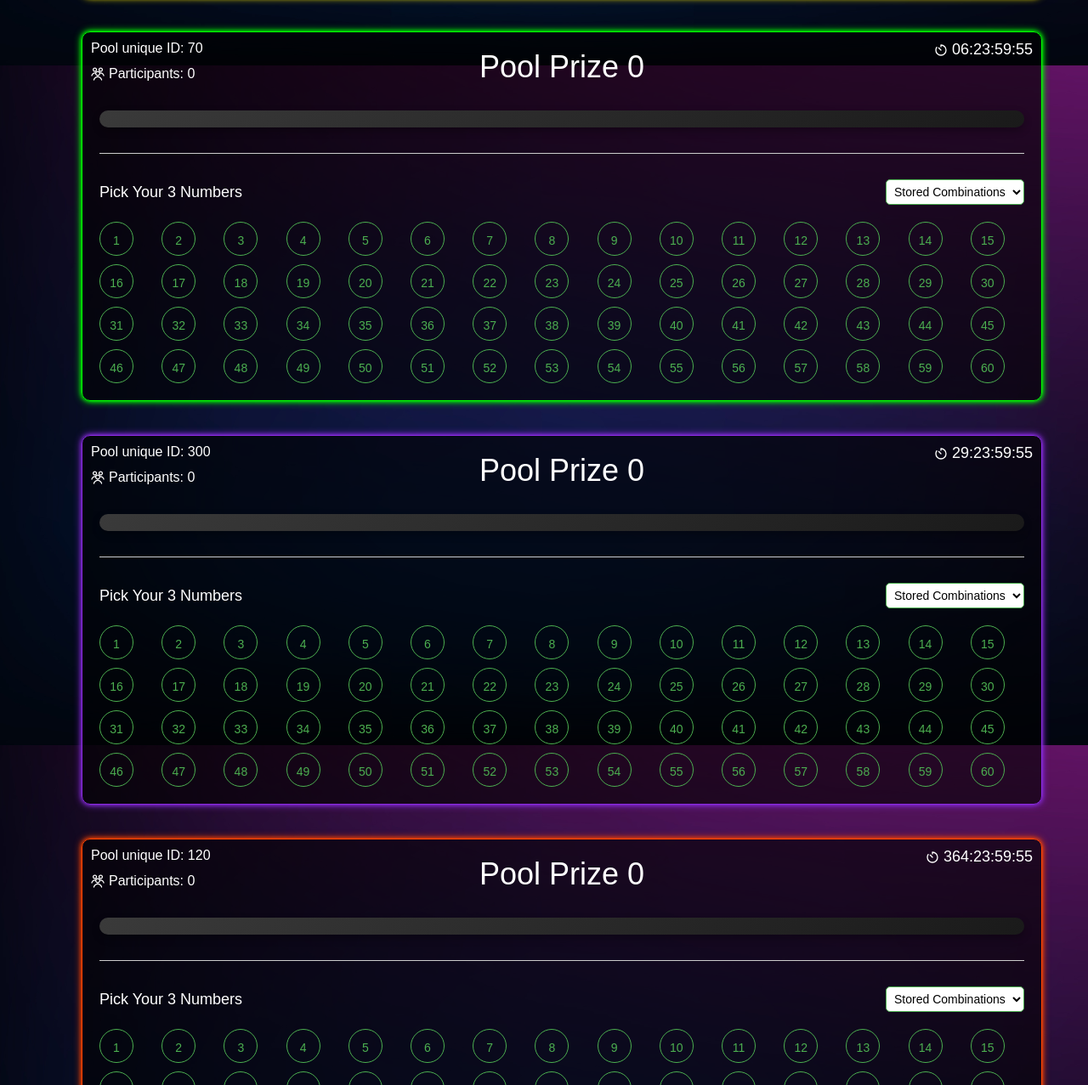
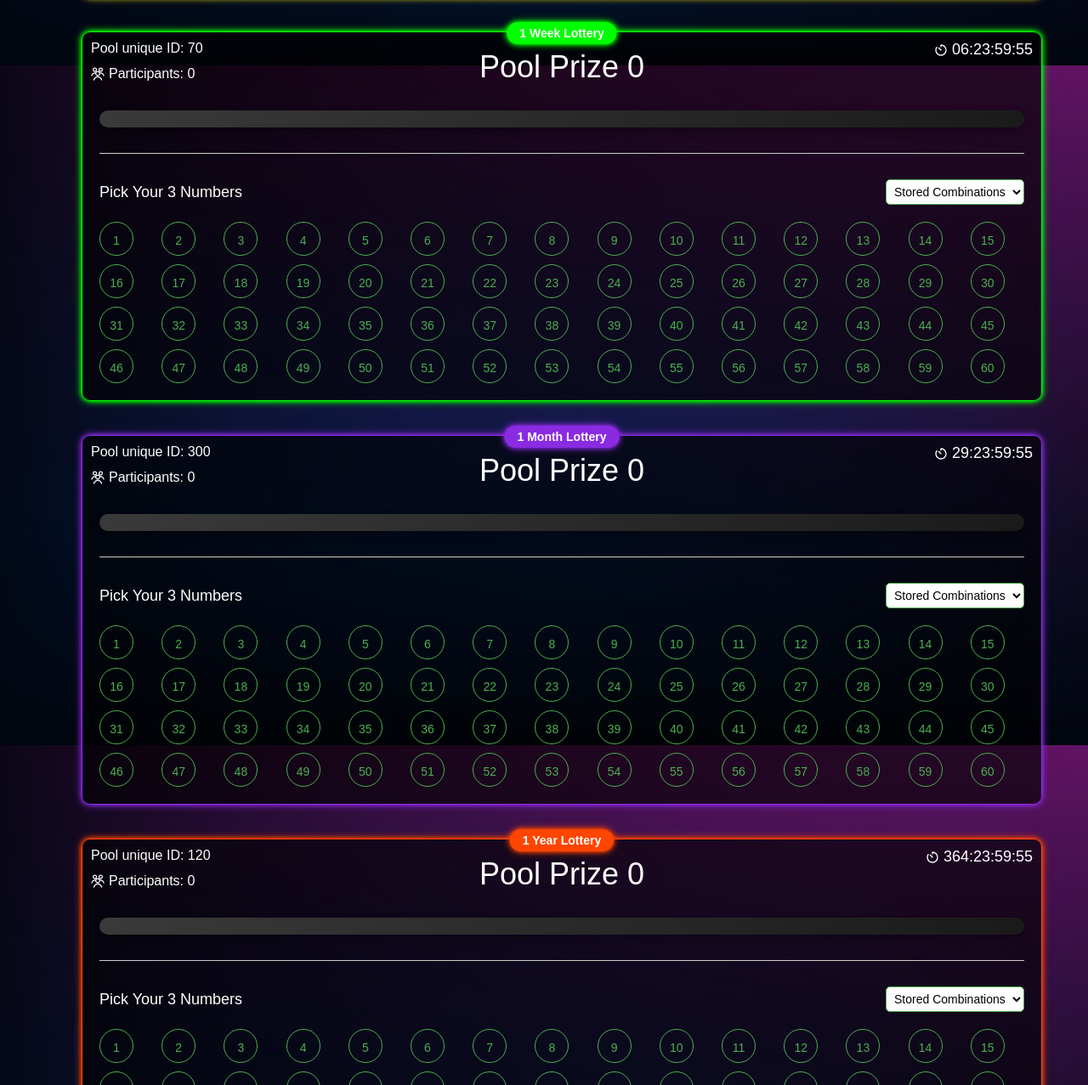
Before and after one commit to parhamvz73/Lot1, a plain HTML site: page index.html in a window 1280 px wide. Shown: the part 1523-2800 px from the top of the page at 85% size. Drawn offline with Linux system fonts and the light colour scheme.

Commit message:
badge for each pool added

```diff
--- a/index.html
+++ b/index.html
@@ -32,6 +32,9 @@
   <div class="container">
     <!-- Timer 1 -->
     <div class="countdown-wrapper" id="timer1">
+      <div class="lottery-badge">1 Minute Lottery</div> <!-- Badge -->
+      <!-- Dynamic Content -->
+      <div class="dynamic-content">
       <!-- Pool Unique ID -->
       <div class="pool-id">Pool unique ID: 1 Minute #0</div>
       <!-- Participants -->
@@ -78,14 +81,39 @@
         <input type="number" id="tickets" value="1" min="1" />
         <button class="btn-primary">Join Pool with 1 USDT</button>
       </div>
+      </div>
     </div>
 
     <!-- Repeat the same structure for other timers -->
-    <div class="countdown-wrapper" id="timer2"></div>
-    <div class="countdown-wrapper" id="timer3"></div>
-    <div class="countdown-wrapper" id="timer4"></div>
-    <div class="countdown-wrapper" id="timer5"></div>
-    <div class="countdown-wrapper" id="timer6"></div>
+    <!-- Timer 2 -->
+<div class="countdown-wrapper" id="timer2">
+  <div class="lottery-badge">1 Hour Lottery</div>
+  <div class="dynamic-content"></div>
+</div>
+
+<!-- Timer 3 -->
+<div class="countdown-wrapper" id="timer3">
+  <div class="lottery-badge">1 Day Lottery</div>
+  <div class="dynamic-content"></div>
+</div>
+
+<!-- Timer 4 -->
+<div class="countdown-wrapper" id="timer4">
+  <div class="lottery-badge">1 Week Lottery</div>
+  <div class="dynamic-content"></div>
+</div>
+
+<!-- Timer 5 -->
+<div class="countdown-wrapper" id="timer5">
+  <div class="lottery-badge">1 Month Lottery</div>
+  <div class="dynamic-content"></div>
+</div>
+
+<!-- Timer 6 -->
+<div class="countdown-wrapper" id="timer6">
+  <div class="lottery-badge">1 Year Lottery</div>
+  <div class="dynamic-content"></div>
+</div>
   </div>
 <!-- Modal -->
 <div id="wallet-modal" class="modal">
--- a/script.js
+++ b/script.js
@@ -32,7 +32,7 @@ class CountdownTimer {
         this.autoParticipationCombination = null; // Stores combination for automated participation
 
         // Create HTML structure inside the container
-        this.container.innerHTML = `
+        this.container.querySelector('.dynamic-content').innerHTML = `
             <!-- Pool Unique ID -->
             <div class="pool-id" id="${containerId}-pool-id">${this.getPoolId()}</div>
             <!-- Participants -->
--- a/style.css
+++ b/style.css
@@ -553,3 +553,55 @@ body {
 .countdown-wrapper:nth-child(6) .progress-bar {
   background: linear-gradient(to right, #ff4500, #ff4500); /* Orange */
 }
+/* Lottery Badge */
+.lottery-badge {
+  position: absolute; /* Fixed at the top */
+  top: -12px; /* Slightly above the container */
+  left: 50%; /* Center horizontally */
+  transform: translateX(-50%); /* Align to center */
+  padding: 5px 15px; /* Padding for pill shape */
+  font-size: 14px; /* Font size */
+  font-weight: bold; /* Bold text */
+  border-radius: 20px; /* Rounded pill shape */
+  color: white; /* White text */
+  text-align: center;
+  z-index: 10; /* Ensure it’s above other elements */
+  box-shadow: 0 2px 10px rgba(0, 0, 0, 0.2); /* Subtle shadow */
+}
+
+/* Neon Colors Matching Countdown Wrapper */
+/* Timer 1 - Pink Neon */
+#timer1 .lottery-badge {
+  background-color: #ff007f; /* Pink Neon Color */
+  box-shadow: 0 0 5px #ff007f, 0 0 10px #ff007f; /* Neon Glow Effect */
+}
+
+/* Timer 2 - Cyan Neon */
+#timer2 .lottery-badge {
+  background-color: #00ffea; /* Cyan Neon Color */
+  box-shadow: 0 0 5px #00ffea, 0 0 10px #00ffea; /* Neon Glow Effect */
+}
+
+/* Timer 3 - Yellow Neon */
+#timer3 .lottery-badge {
+  background-color: #ffea00; /* Yellow Neon Color */
+  box-shadow: 0 0 5px #ffea00, 0 0 10px #ffea00; /* Neon Glow Effect */
+}
+
+/* Timer 4 - Green Neon */
+#timer4 .lottery-badge {
+  background-color: #00ff00; /* Green Neon Color */
+  box-shadow: 0 0 5px #00ff00, 0 0 10px #00ff00; /* Neon Glow Effect */
+}
+
+/* Timer 5 - Purple Neon */
+#timer5 .lottery-badge {
+  background-color: #8a2be2; /* Purple Neon Color */
+  box-shadow: 0 0 5px #8a2be2, 0 0 10px #8a2be2; /* Neon Glow Effect */
+}
+
+/* Timer 6 - Orange Neon */
+#timer6 .lottery-badge {
+  background-color: #ff4500; /* Orange Neon Color */
+  box-shadow: 0 0 5px #ff4500, 0 0 10px #ff4500; /* Neon Glow Effect */
+}
```
